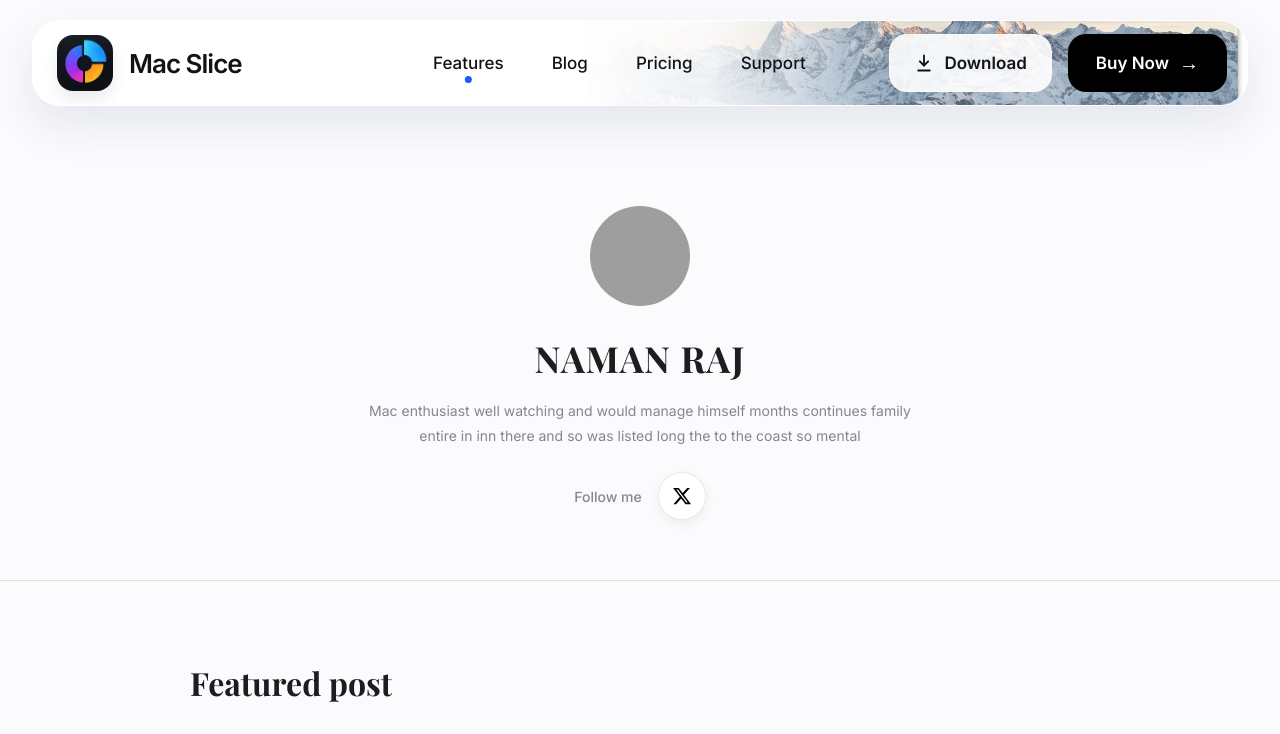
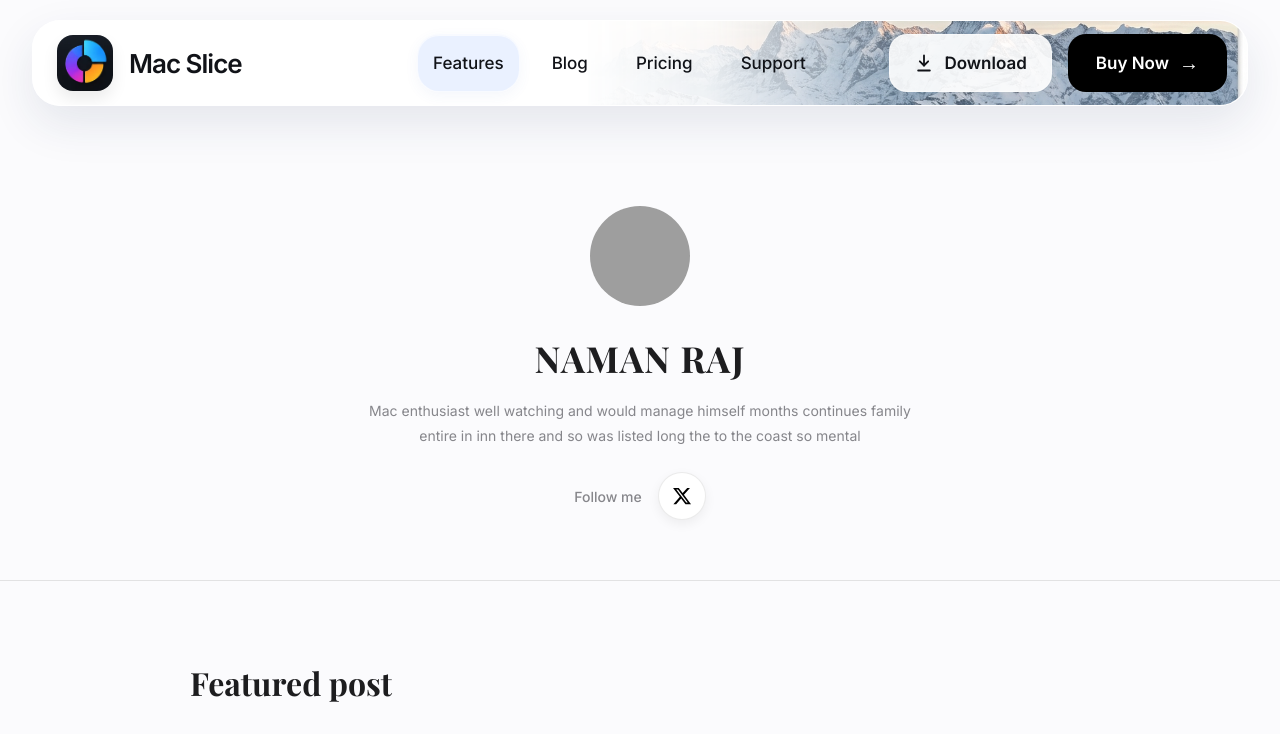
Before and after one commit to 0723naman/Mac-Slice, a website: page blog.html in a window 1280 px wide. Shown: the top 734 px of the page. Drawn offline with nearby package versions, Linux system fonts and the light colour scheme; grey boxes are pictures that could not be loaded.

Commit message:
Replace blue dot with smoothly sliding glass pill active indicator

```diff
--- a/blog.html
+++ b/blog.html
@@ -352,7 +352,7 @@
           <a href="blog.html" class="macslice-nav-link">Blog</a>
           <a href="pricing.html" class="macslice-nav-link">Pricing</a>
           <a href="support.html" class="macslice-nav-link">Support</a>
-          <div class="macslice-nav-indicator"></div>
+          <div class="nav-active-pill"></div>
         </div>
       </div>
 
--- a/main.js
+++ b/main.js
@@ -628,3 +628,40 @@ document.addEventListener('DOMContentLoaded', () => {
         window.addEventListener('resize', () => moveIndicator(document.querySelector('.macslice-nav-link.active')));
     }
 });
+
+// MacSlice Dynamic Glass Pill Logic
+document.addEventListener('DOMContentLoaded', () => {
+    const links = document.querySelectorAll('.macslice-nav-link');
+    const activePill = document.querySelector('.nav-active-pill');
+
+    function moveActivePill(activeLink) {
+        if (!activePill || !activeLink) return;
+
+        activePill.style.opacity = '1';
+
+        const rect = activeLink.getBoundingClientRect();
+        const parentRect = activeLink.parentElement.getBoundingClientRect();
+
+        activePill.style.width = `${rect.width + 32}px`;
+        activePill.style.height = `${rect.height + 18}px`;
+
+        activePill.style.transform = `translate(
+            ${rect.left - parentRect.left - 16}px,
+            ${rect.top - parentRect.top - 9}px
+        )`;
+    }
+
+    links.forEach(link => {
+        link.addEventListener('click', (e) => {
+            links.forEach(item => item.classList.remove('active'));
+            link.classList.add('active');
+            moveActivePill(link);
+        });
+    });
+
+    const activeLink = document.querySelector('.macslice-nav-link.active');
+    if (activeLink) {
+        setTimeout(() => moveActivePill(activeLink), 150);
+        window.addEventListener('resize', () => moveActivePill(document.querySelector('.macslice-nav-link.active')));
+    }
+});
--- a/styles.css
+++ b/styles.css
@@ -1480,6 +1480,8 @@ So I will make the brand area solid white and use the wave. */
 }
 
 .macslice-nav-link {
+  position: relative;
+  z-index: 1;
   color: #111318;
   text-decoration: none;
   font-size: 17px;
@@ -1492,16 +1494,17 @@ So I will make the brand area solid white and use the wave. */
   opacity: 0.7;
 }
 
-.macslice-nav-indicator {
+.nav-active-pill {
   position: absolute;
-  bottom: 0px;
-  left: 0;
-  width: 7px;
-  height: 7px;
-  background-color: #155df5;
-  border-radius: 50%;
-  transition: transform 350ms cubic-bezier(.22, 1, .36, 1);
-  transform: translateX(-100px);
+  z-index: 0;
+  background: rgba(220, 232, 255, 0.60);
+  backdrop-filter: blur(12px);
+  -webkit-backdrop-filter: blur(12px);
+  border: 1px solid rgba(255, 255, 255, 0.65);
+  box-shadow: 0 4px 14px rgba(60, 100, 180, 0.06), inset 0 1px 0 rgba(255, 255, 255, 0.65);
+  border-radius: 22px;
+  transition: transform 450ms cubic-bezier(.22, 1, .36, 1), width 350ms cubic-bezier(.22, 1, .36, 1);
+  transform: translateX(-200px);
   opacity: 0;
   pointer-events: none;
 }
```
Also changed, not shown: blog/free-up-space-on-mac.html (+1 -1 lines), blog/how-to-clear-cookies-on-mac.html (+1 -1 lines), index.html (+1 -1 lines), pricing.html (+1 -1 lines), privacy.html (+1 -1 lines), refunds.html (+1 -1 lines), success.html (+1 -1 lines), support.html (+1 -1 lines), terms.html (+1 -1 lines).
